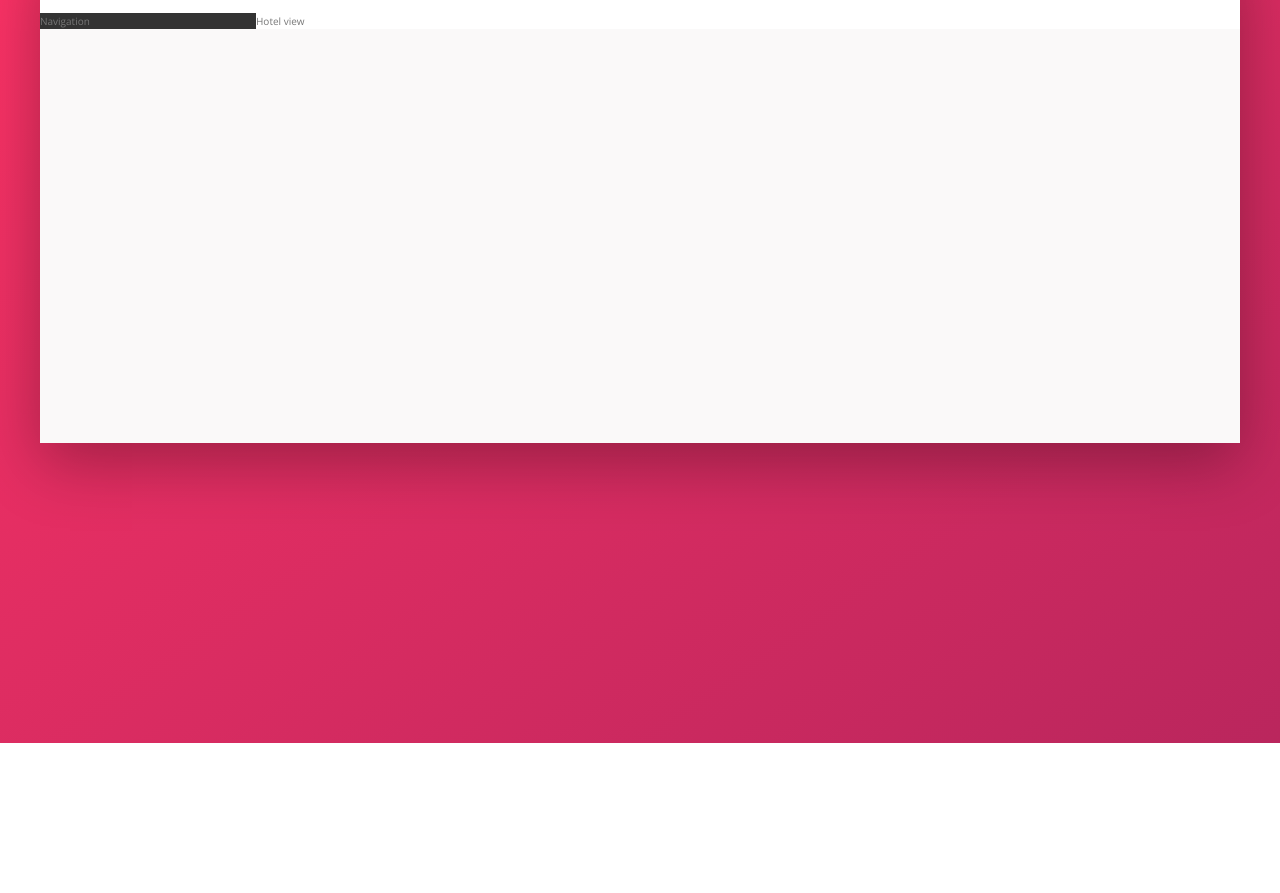
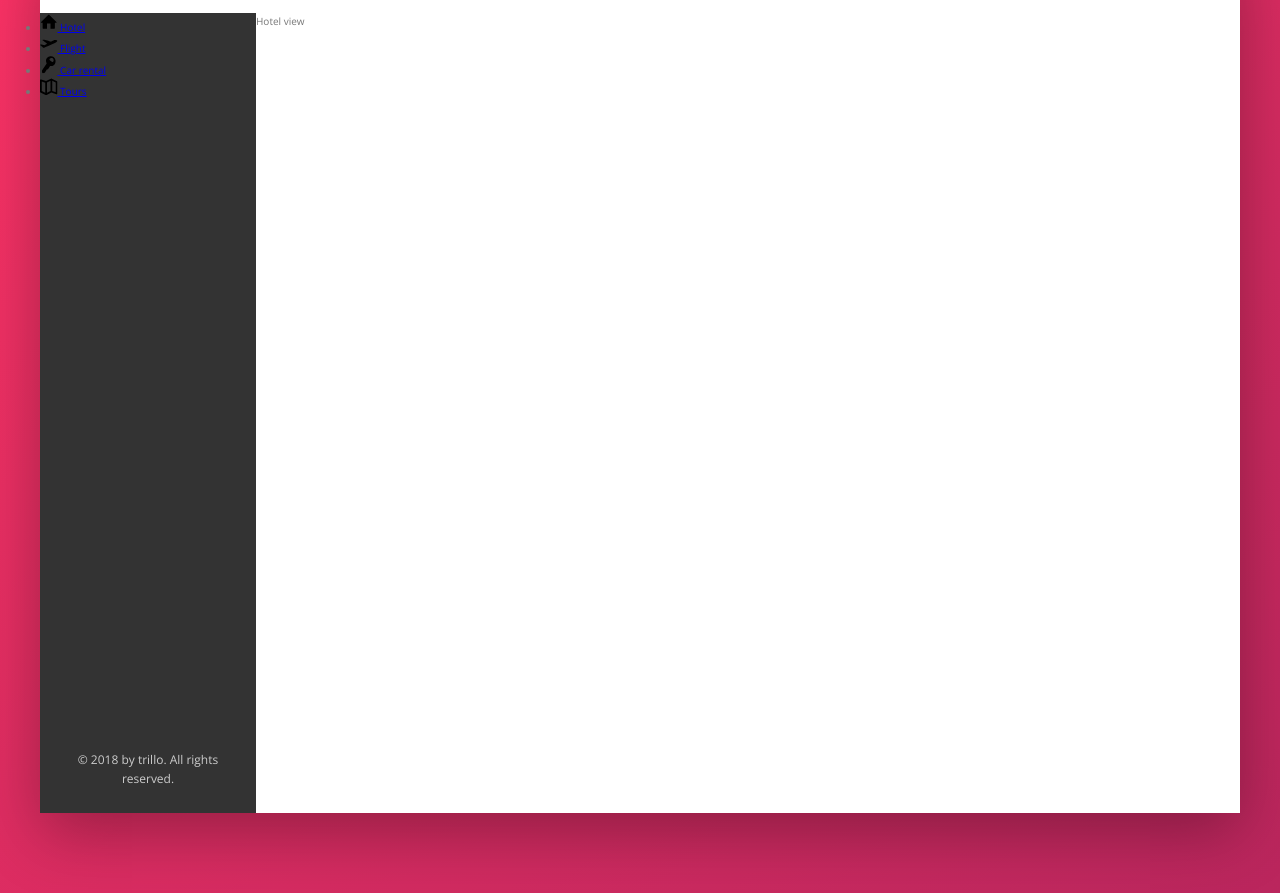
Before and after one commit to jarrod-kallis/trillo, a website: page index.html in a window 1280 px wide. Shown: the part 137-1030 px from the top of the page. Before the commit the page ends 880 px from the top, so only its background shows below. Drawn offline with nearby package versions, Linux system fonts and the light colour scheme; files that its build step writes are made by us from their sources.

Commit message:
Start side nav styling

```diff
--- a/index.html
+++ b/index.html
@@ -47,7 +47,44 @@
     </header>
     <div class="content">
       <nav class="sidebar">
-        Navigation
+        <ul class="side-nav">
+          <li class="side-name__item">
+            <a href="#" class="side-nav__link">
+              <svg class="side-nav__icon">
+                <use href="img/sprite.svg#icon-home"></use>
+              </svg>
+              <span>Hotel</span>
+            </a>
+          </li>
+          <li class="side-name__item">
+            <a href="#" class="side-nav__link">
+              <svg class="side-nav__icon">
+                <use href="img/sprite.svg#icon-aircraft-take-off"></use>
+              </svg>
+              <span>Flight</span>
+            </a>
+          </li>
+          <li class="side-name__item">
+            <a href="#" class="side-nav__link">
+              <svg class="side-nav__icon">
+                <use href="img/sprite.svg#icon-key"></use>
+              </svg>
+              <span>Car rental</span>
+            </a>
+          </li>
+          <li class="side-name__item">
+            <a href="#" class="side-nav__link">
+              <svg class="side-nav__icon">
+                <use href="img/sprite.svg#icon-map"></use>
+              </svg>
+              <span>Tours</span>
+            </a>
+          </li>
+        </ul>
+
+        <div class="legal">
+          &copy; 2018 by trillo. All rights reserved.
+        </div>
       </nav>
       <main class="hotel-view">
         Hotel view
--- a/sass/_components.scss
+++ b/sass/_components.scss
@@ -120,3 +120,25 @@
     margin-right: 1rem;
   }
 }
+
+// SIDE NAVIGATION
+.side-nav {
+  &__item {
+  }
+
+  &__link {
+  }
+
+  &__icon {
+    width: 1.75rem;
+    height: 1.75rem;
+  }
+}
+
+// LEGAL TEXT
+.legal {
+  font-size: 1.2rem;
+  color: var(--color-grey-light-4);
+  text-align: center;
+  padding: 2.5rem;
+}
--- a/sass/_layout.scss
+++ b/sass/_layout.scss
@@ -28,10 +28,18 @@
   background-color: var(--color-grey-dark-1);
   // flex-grow, flex-shrink, flex-basis (width)
   flex: 0 0 18%;
+
+  display: flex;
+  // Change main direction of container from left-right to top-bottom
+  flex-direction: column;
+  // This pushed the ul.side-nav to the top and the .legal to the bottom
+  justify-content: space-between;
 }
 
 .hotel-view {
   background-color: #fff;
+  // Temp setting height so it acts as if there is a lot of content
+  height: 80rem;
   // hotel view must take up all the remaining width (width: 100%)
   flex: 1;
 }
```
